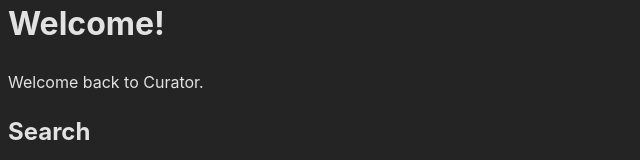
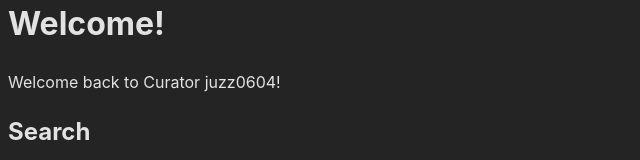
Before and after one commit to Eleaha/fe-curator, a React (Vite) app: page / in a window 1280 px wide. Shown: the part 184-344 px from the top of the page, without its empty margins (0-640 px from the left). Built offline with nearby package versions, Linux system fonts and the light colour scheme.

Commit message:
add username to user context

```diff
--- a/src/components/AddPieceToExhibition.tsx
+++ b/src/components/AddPieceToExhibition.tsx
@@ -3,13 +3,13 @@
 	Exhibition,
 	ExhibitionPiecePayload,
 	Piece,
-	UserContext,
+	UserContextInterface,
 } from "../interfaces";
 import {
 	getExhibitionsByUser,
 	postPieceToExhibition,
 } from "../utils/api-utils";
-import { UserIdContext } from "../contexts/UserContext";
+import { UserContext } from "../contexts/UserContext";
 
 export const AddPieceToExhibition = ({ piece }: { piece: Piece }) => {
 	const [displayAddOptionBox, setDisplayOptionBox] = useState(false);
@@ -20,8 +20,8 @@
 		null
 	);
 
-	const userContext: UserContext | undefined = useContext(UserIdContext);
-	const userId = userContext!.userId;
+	const userContext: UserContextInterface | undefined = useContext(UserContext);
+	const userId = userContext!.user.user_id;
 
 	useEffect(() => {
 		getExhibitionsByUser(userId).then(({ exhibitions }) => {
--- a/src/components/ExhibitionCard.tsx
+++ b/src/components/ExhibitionCard.tsx
@@ -2,9 +2,9 @@
 import {
 	Exhibition,
 	ExhibitionUpdatePayload,
-	UserContext,
+	UserContextInterface,
 } from "../interfaces";
-import { UserIdContext } from "../contexts/UserContext";
+import { UserContext } from "../contexts/UserContext";
 import { FormEvent, useContext, useState } from "react";
 import { deleteExhibition, patchExhibition } from "../utils/api-utils";
 import { HexColorPicker } from "react-colorful";
@@ -20,8 +20,9 @@
 
 	const navigate = useNavigate();
 
-	const userContext: UserContext | undefined = useContext(UserIdContext);
-	const userId = userContext!.userId;
+	const userContext: UserContextInterface | undefined = useContext(UserContext);
+	const userId = userContext!.user.user_id;
+	const username = userContext!.user.username;
 
 	const handleClick = () => {
 		navigate(`/exhibitions?id=${currentExhibition.exhibition_id}`);
@@ -79,7 +80,7 @@
 					<div onClick={handleClick}>
 						<h2 className="exhibition-card-title">{currentExhibition.title}</h2>
 						<p>{currentExhibition.description}</p>
-						<h2>By </h2>
+						<h2>By {username}</h2>
 					</div>
 				</div>
 			) : (
--- a/src/components/pages/CreateExhibitionPage.tsx
+++ b/src/components/pages/CreateExhibitionPage.tsx
@@ -1,24 +1,19 @@
 import { FormEvent, useContext, useState } from "react";
-import { UserIdContext } from "../../contexts/UserContext";
-import { ExhibitionPayload, UserContext } from "../../interfaces";
+import { UserContext } from "../../contexts/UserContext";
+import { ExhibitionPayload, UserContextInterface } from "../../interfaces";
 import { HexColorPicker } from "react-colorful";
 import { postExhibition } from "../../utils/api-utils";
 import { useNavigate } from "react-router-dom";
-
-// user_id: 1,
-// title: "Test Exhibition",
-// description: "a test exhibition",
-// bg_colour: "#000000",
 
 export const CreateExhibitionPage = () => {
 	const [colour, setColour] = useState("#aabbcc");
 	const [title, setTitle] = useState("");
 	const [description, setDescription] = useState("");
 
-	const userContext: UserContext | undefined = useContext(UserIdContext);
-	const userId = userContext!.userId;
+	const userContext: UserContextInterface | undefined = useContext(UserContext);
+	const userId = userContext!.user.user_id;
 
-    const navigate = useNavigate()
+	const navigate = useNavigate();
 
 	const handleTitleChange = (e: FormEvent<HTMLInputElement>) => {
 		setTitle(e.currentTarget.value);
@@ -37,10 +32,9 @@
 			bg_colour: colour,
 		};
 
-        postExhibition(payload).then(({exhibition}) => {
-            navigate(`/exhibitions?id=${exhibition.exhibition_id}`)
-        })
-
+		postExhibition(payload).then(({ exhibition }) => {
+			navigate(`/exhibitions?id=${exhibition.exhibition_id}`);
+		});
 	};
 
 	return (
--- a/src/components/pages/Home.tsx
+++ b/src/components/pages/Home.tsx
@@ -1,11 +1,16 @@
+import { useContext } from "react";
+import { UserContext } from "../../contexts/UserContext";
 import { SearchBar } from "../SearchBar";
+import { UserContextInterface } from "../../interfaces";
 
 export const Home = () => {
+	const userContext: UserContextInterface | undefined = useContext(UserContext);
+	const username = userContext!.user.username;
 	return (
 		<main className="page" id="home-page">
 			<h1>Welcome!</h1>
-			<p>Welcome back to Curator.</p>
-			<SearchBar/>
+			<p>Welcome back to Curator {username}!</p>
+			<SearchBar />
 		</main>
 	);
 };
--- a/src/components/pages/MyExhibitions.tsx
+++ b/src/components/pages/MyExhibitions.tsx
@@ -1,14 +1,14 @@
 import { useContext, useEffect, useState } from "react";
 import { getExhibitionsByUser } from "../../utils/api-utils";
-import { UserIdContext } from "../../contexts/UserContext";
-import { Exhibition, UserContext } from "../../interfaces";
+import { UserContext } from "../../contexts/UserContext";
+import { Exhibition, UserContextInterface } from "../../interfaces";
 import { ExhibitionCard } from "../ExhibitionCard";
 import { CreateExhibitionButton } from "../CreateExhibitionButton";
 
 export const MyExhibitions = () => {
 	//use the most recently added image as a cover photo or just the colour bs if nothing else
-	const userContext: UserContext | undefined = useContext(UserIdContext);
-	const userId = userContext!.userId;
+	const userContext: UserContextInterface | undefined = useContext(UserContext);
+	const userId = userContext!.user.user_id;
 	const [myExhibitions, setMyExhibitions] = useState([]);
 
 	useEffect(() => {
--- a/src/contexts/UserContext.tsx
+++ b/src/contexts/UserContext.tsx
@@ -1,13 +1,15 @@
 import { createContext, useState } from "react";
-import { UserContext } from "../interfaces";
+import { UserContextInterface } from "../interfaces";
 
-export const UserIdContext = createContext<UserContext | undefined>(undefined);
+export const UserContext = createContext<UserContextInterface | undefined>(
+	undefined
+);
 
 export const UserIdProvider = ({ children }: any) => {
-	const [userId, setUserId] = useState(1);
+	const [user, setUser] = useState({ user_id: 1, username: "juzz0604" });
 	return (
-		<UserIdContext.Provider value={{ userId, setUserId }}>
+		<UserContext.Provider value={{ user, setUser }}>
 			{children}
-		</UserIdContext.Provider>
+		</UserContext.Provider>
 	);
 };
--- a/src/interfaces.ts
+++ b/src/interfaces.ts
@@ -1,6 +1,6 @@
-export interface UserContext {
-	userId: number;
-	setUserId: (value: number) => void;
+export interface UserContextInterface {
+	user: User;
+	setUser: (value: User) => void;
 }
 export interface User {
 	user_id: number;
```
